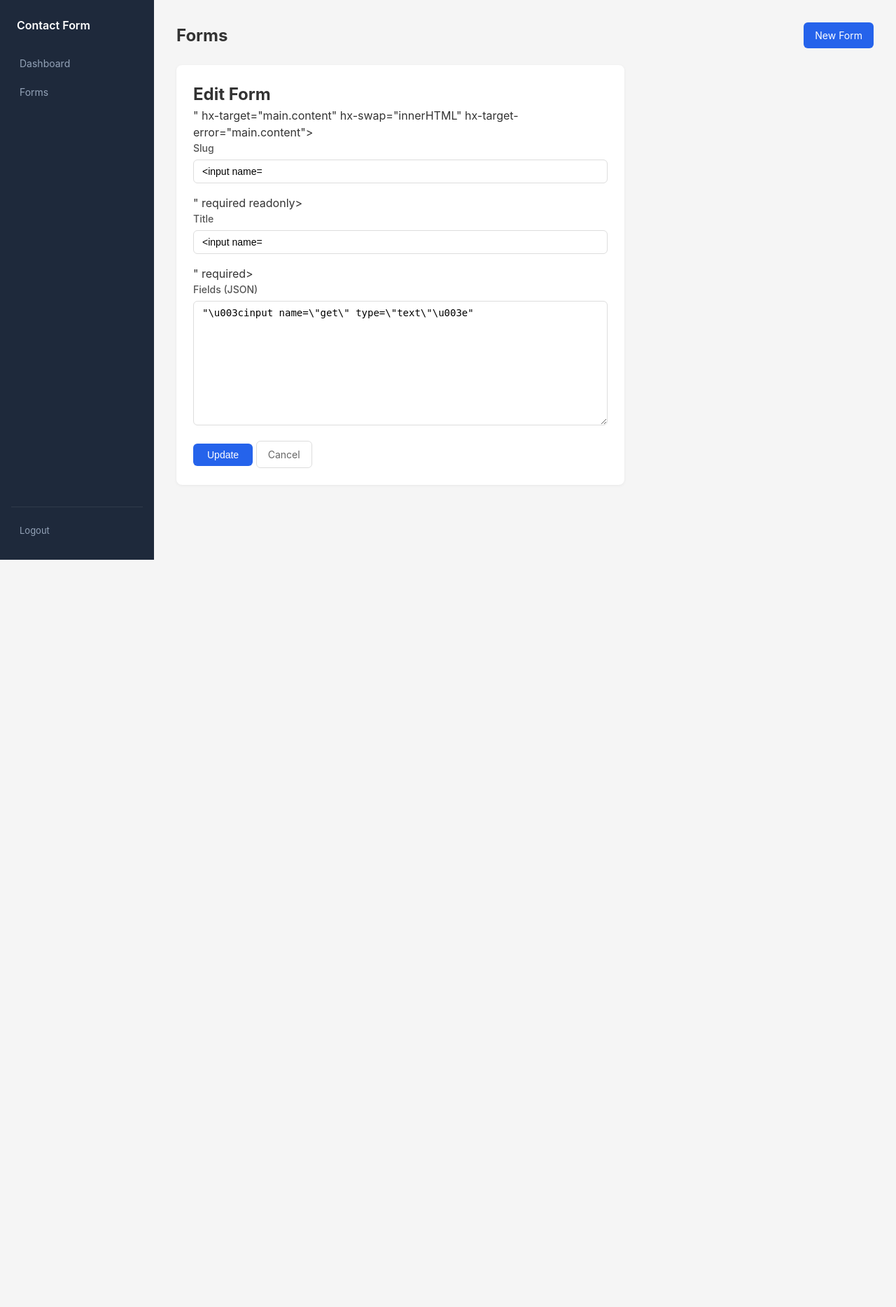
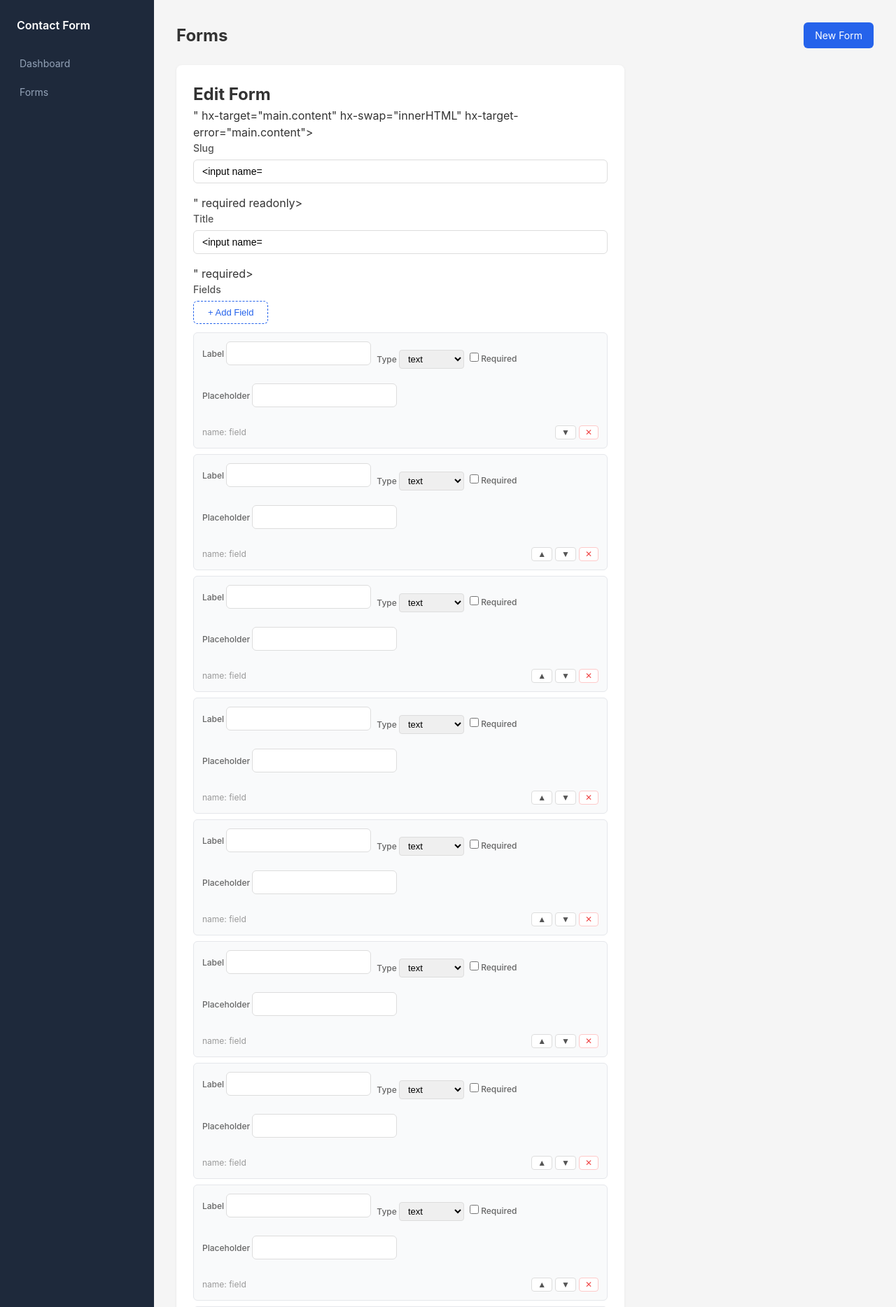
Before and after one commit to INAPP-Mobile/railway-form-template, a Python web app: template app/templates/admin_dashboard.html in a window 1280 px wide. Shown: the top 1868 px of the page at 70% size. Before the commit the page ends 800 px from the top, so only its background shows below. Run offline with Jinja, Linux system fonts and the light colour scheme; the template is opened without the code that fills it, so the values that code supplies are empty, except form fields; form fields are guessed from the names that the template uses.

Commit message:
Visual form builder UI replaces JSON textarea

```diff
--- a/app/templates/admin_forms.html
+++ b/app/templates/admin_forms.html
@@ -17,13 +17,179 @@
       <label for="title">Title</label>
       <input type="text" name="title" id="title" value="{{ editing_form.get('title', 'Contact Form') }}" required>
 
-      <label for="fields_json">Fields (JSON)</label>
-      <textarea name="fields_json" id="fields_json" rows="10" required>{{ editing_form.get('fields') | tojson }}</textarea>
+      <label>Fields</label>
+      <div id="field-builder" class="field-builder"></div>
+      <input type="hidden" name="fields_json" id="fields_json" value='{{ editing_form.get("fields") | tojson or "[]" }}'>
 
       <button type="submit" class="btn btn-primary">{{ 'Update' if editing_form.get('id') else 'Create' }}</button>
       <a href="/admin/forms" class="btn btn-ghost">Cancel</a>
     </form>
   </div>
+
+<style>
+.field-builder { margin-bottom: 16px; }
+.field-card {
+  background: #f9fafb;
+  border: 1px solid #e5e7eb;
+  border-radius: 6px;
+  padding: 12px;
+  margin-bottom: 8px;
+  display: flex;
+  flex-direction: column;
+  gap: 8px;
+}
+.field-card-row {
+  display: flex;
+  gap: 8px;
+  align-items: center;
+  flex-wrap: wrap;
+}
+.field-card-row label {
+  font-size: 0.75rem;
+  font-weight: 500;
+  color: #666;
+  margin-bottom: 2px;
+}
+.field-card-row input,
+.field-card-row select {
+  padding: 4px 8px;
+  border: 1px solid #ddd;
+  border-radius: 4px;
+  font-size: 0.8125rem;
+  outline: none;
+}
+.field-card-row input:focus,
+.field-card-row select:focus {
+  border-color: #2563eb;
+}
+.field-card-row input[type="text"] { width: auto; min-width: 100px; }
+.field-card-row input[type="checkbox"] { width: auto; }
+.field-card-actions {
+  display: flex;
+  gap: 4px;
+  align-items: center;
+}
+.field-card-actions button {
+  padding: 2px 8px;
+  font-size: 0.75rem;
+  border-radius: 4px;
+  cursor: pointer;
+  border: 1px solid #ddd;
+  background: #fff;
+  color: #555;
+}
+.field-card-actions button:hover { background: #f0f0f0; }
+.field-card-actions .btn-del { color: #ef4444; border-color: #fecaca; }
+.field-card-actions .btn-del:hover { background: #fef2f2; }
+.add-field-btn {
+  display: inline-flex;
+  align-items: center;
+  gap: 4px;
+  padding: 6px 14px;
+  font-size: 0.8125rem;
+  border-radius: 6px;
+  cursor: pointer;
+  border: 1px dashed #2563eb;
+  background: transparent;
+  color: #2563eb;
+  margin-bottom: 12px;
+}
+.add-field-btn:hover { background: #eff6ff; }
+.field-options-input { width: 100% !important; margin-top: 4px; }
+</style>
+
+<script>
+(function() {
+  var fields = [];
+  var hidden = document.getElementById('fields_json');
+  var container = document.getElementById('field-builder');
+
+  try { fields = JSON.parse(hidden.value || '[]'); } catch(e) { fields = []; }
+
+  function slugify(s) {
+    return s.toLowerCase().replace(/[^a-z0-9]+/g, '_').replace(/^_|_$/g, '') || 'field';
+  }
+
+  function render() {
+    var html = '';
+    for (var i = 0; i < fields.length; i++) {
+      var f = fields[i];
+      var optsHtml = '';
+      if (f.type === 'select') {
+        var vals = (f.options || []).join(', ');
+        optsHtml = '<input type="text" class="field-options-input" value="' + vals.replace(/"/g, '&quot;') + '" placeholder="comma-separated options" onchange="window._syncField(' + i + ', \'options\', this.value.split(\',\\s*\'|\\s+))">';
+      }
+      html += '<div class="field-card">';
+      html += '<div class="field-card-row">';
+      html += '<label>Label <input type="text" value="' + (f.label||'').replace(/"/g,'&quot;') + '" onchange="window._syncField(' + i + ', \'label\', this.value); window._autoName(' + i + ', this.value)" oninput="window._syncField(' + i + ', \'label\', this.value)"></label>';
+      html += '<label>Type <select onchange="window._syncField(' + i + ', \'type\', this.value); render()">';
+      var types = ['text','email','textarea','select','checkbox','tel','number','url'];
+      for (var t = 0; t < types.length; t++) {
+        html += '<option value="' + types[t] + '"' + (f.type === types[t] ? ' selected' : '') + '>' + types[t] + '</option>';
+      }
+      html += '</select></label>';
+      html += '<label><input type="checkbox"' + (f.required ? ' checked' : '') + ' onchange="window._syncField(' + i + ', \'required\', this.checked)"> Required</label>';
+      html += '<label>Placeholder <input type="text" value="' + (f.placeholder||'').replace(/"/g,'&quot;') + '" onchange="window._syncField(' + i + ', \'placeholder\', this.value)"></label>';
+      html += '</div>';
+      if (optsHtml) {
+        html += '<div class="field-card-row">' + optsHtml + '</div>';
+      }
+      html += '<div class="field-card-row" style="justify-content:space-between">';
+      html += '<span style="font-size:0.75rem;color:#999">name: ' + (f.name||slugify(f.label||'field')) + '</span>';
+      html += '<div class="field-card-actions">';
+      if (i > 0) html += '<button onclick="window._moveField(' + i + ', -1)">▲</button>';
+      if (i < fields.length - 1) html += '<button onclick="window._moveField(' + i + ', 1)">▼</button>';
+      html += '<button class="btn-del" onclick="window._delField(' + i + ')">✕</button>';
+      html += '</div></div></div>';
+    }
+    container.innerHTML = html;
+    syncHidden();
+  }
+
+  window._syncField = function(idx, key, val) {
+    if (idx >= 0 && idx < fields.length) {
+      fields[idx][key] = val;
+      syncHidden();
+    }
+  };
+  window._autoName = function(idx, label) {
+    if (idx >= 0 && idx < fields.length && !fields[idx]._nameEdited) {
+      fields[idx].name = slugify(label);
+      render();
+    }
+  };
+  window._moveField = function(idx, dir) {
+    var target = idx + dir;
+    if (target < 0 || target >= fields.length) return;
+    var tmp = fields[idx];
+    fields[idx] = fields[target];
+    fields[target] = tmp;
+    render();
+  };
+  window._delField = function(idx) {
+    fields.splice(idx, 1);
+    render();
+  };
+  window._addField = function() {
+    fields.push({name: 'field' + (fields.length+1), label: 'Field ' + (fields.length+1), type: 'text', required: false, placeholder: ''});
+    render();
+    // scroll to bottom
+    container.scrollTop = container.scrollHeight;
+  };
+
+  function syncHidden() {
+    hidden.value = JSON.stringify(fields);
+  }
+
+  render();
+  window._addFieldBtn = document.createElement('button');
+  _addFieldBtn.className = 'add-field-btn';
+  _addFieldBtn.innerHTML = '+ Add Field';
+  _addFieldBtn.type = 'button';
+  _addFieldBtn.onclick = window._addField;
+  container.parentNode.insertBefore(_addFieldBtn, container);
+})();
+</script>
 {% else %}
   <div class="form-list">
     {% for form in forms %}
```
